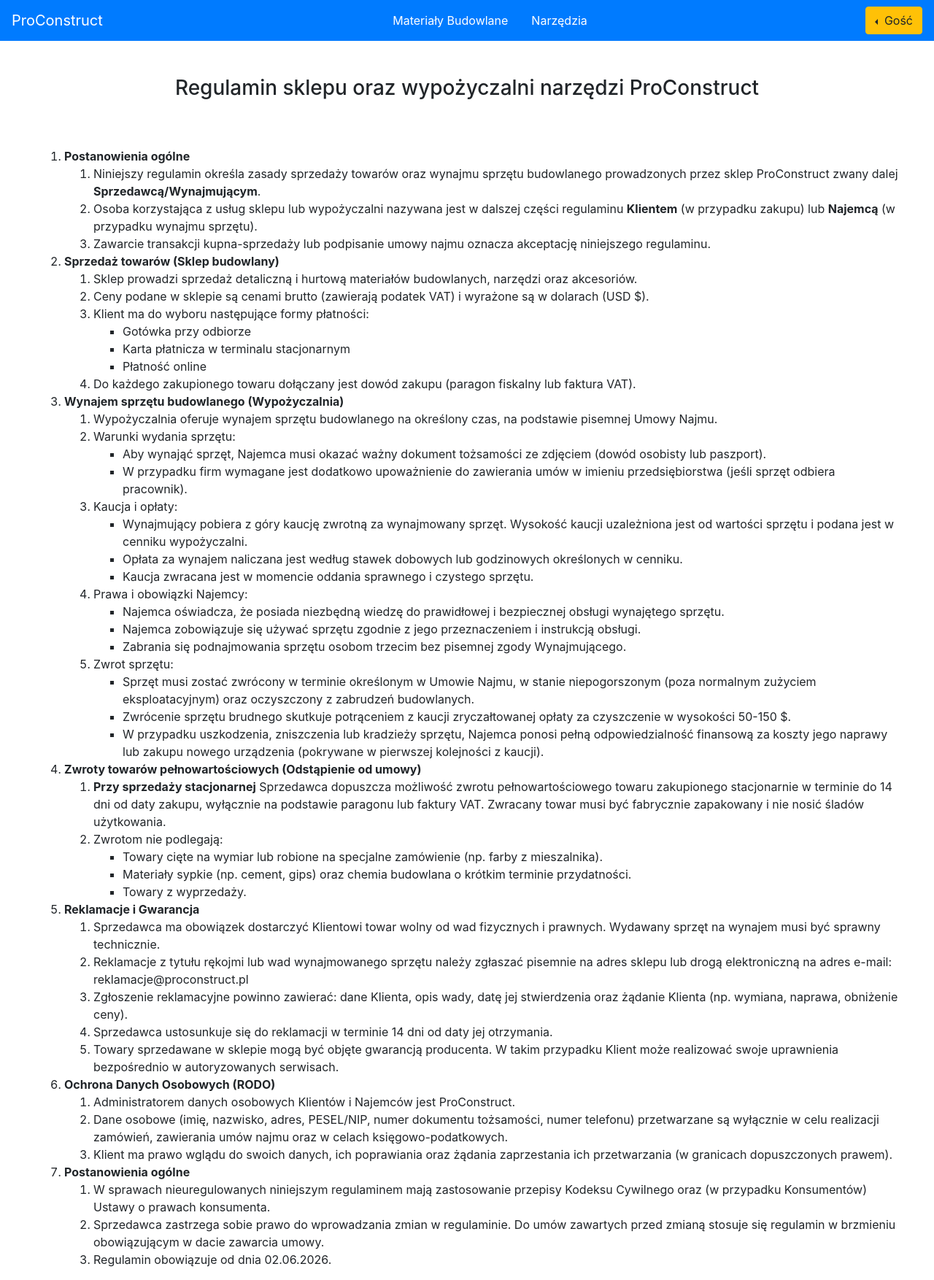
After one commit to Szymqn/ProConstruct, a Django app: page /regulations/ in a window 1280 px wide. The commit adds this page. Shown: the whole page at 73% size. Run offline with Django 5.2, Linux system fonts and the light colour scheme.

Commit message:
added regulations

```diff
--- a/base/urls.py
+++ b/base/urls.py
@@ -21,4 +21,6 @@ urlpatterns = [
     path('update-quantity/<int:cart_item_id>/<str:action>/<str:item_type>/', views.update_quantity, name='update-quantity'),
 
     path('checkout/', views.checkout, name='checkout'),
+
+    path('regulations/', views.regulations, name='regulations'),
 ]
--- a/base/views.py
+++ b/base/views.py
@@ -26,6 +26,9 @@ def equipment_list(request):
 def equipment_details(request, equipment_id):
     equipment = get_object_or_404(Equipment, id=equipment_id)
     return render(request, 'base/equipment_details.html', {'equipment': equipment})
+
+def regulations(request):
+    return render(request, 'base/regulations.html')
 
 
 @login_required()
--- a/templates/base/navbar.html
+++ b/templates/base/navbar.html
@@ -21,6 +21,7 @@
             <div class="dropdown-menu" aria-labelledby="dropdownMenuButton">
                 <a class="dropdown-item" href="{% url 'cart' %}">Koszyk</a>
                 <a class="dropdown-item" href="{% url 'user_details' %}">Twoje konto</a>
+                <a class="dropdown-item" href="{% url 'regulations' %}">Regulamin sklepu</a>
                 {% if request.user.is_staff %}
                     <a class="dropdown-item" href="{% url 'orders_manage' %}">Zarządzaj zamówieniami</a>
                 {% endif %}
--- /dev/null
+++ b/templates/base/regulations.html
@@ -0,0 +1,90 @@
+{% include 'base/navbar.html' %}
+{% block content %}
+
+<section style="width:fit-content;margin-left: auto;margin-right: auto;margin-top:3rem">
+<h3>Regulamin sklepu oraz wypożyczalni narzędzi ProConstruct</h3>
+</section>
+
+<div class="con" style="margin-top: 4rem; width: fit-content; margin-left: 3rem; margin-right: 3rem; ">
+    <ol>
+        <li><b>Postanowienia ogólne</b></li>
+        <ol>
+            <li>Niniejszy regulamin określa zasady sprzedaży towarów oraz wynajmu sprzętu budowlanego prowadzonych przez sklep ProConstruct zwany dalej <b>Sprzedawcą/Wynajmującym</b>.</li>
+            <li>Osoba korzystająca z usług sklepu lub wypożyczalni nazywana jest w dalszej części regulaminu <b>Klientem</b> (w przypadku zakupu) lub <b>Najemcą</b> (w przypadku wynajmu sprzętu).</li>
+            <li>Zawarcie transakcji kupna-sprzedaży lub podpisanie umowy najmu oznacza akceptację niniejszego regulaminu.</li>
+        </ol>
+        <li><b>Sprzedaż towarów (Sklep budowlany)</b></li>
+        <ol>
+            <li>Sklep prowadzi sprzedaż detaliczną i hurtową materiałów budowlanych, narzędzi oraz akcesoriów.</li>
+            <li>Ceny podane w sklepie są cenami brutto (zawierają podatek VAT) i wyrażone są w dolarach (USD $).</li>
+            <li>Klient ma do wyboru następujące formy płatności:</li>
+                <ul>
+                    <li>Gotówka przy odbiorze</li>
+                    <li>Karta płatnicza w terminalu stacjonarnym</li>
+                    <li>Płatność online</li>
+                </ul>
+            <li>Do każdego zakupionego towaru dołączany jest dowód zakupu (paragon fiskalny lub faktura VAT).</li>
+        </ol>
+        <li><b>Wynajem sprzętu budowlanego (Wypożyczalnia)</b></li>
+        <ol>
+            <li>Wypożyczalnia oferuje wynajem sprzętu budowlanego na określony czas, na podstawie pisemnej Umowy Najmu.</li>
+            <li>Warunki wydania sprzętu:</li>
+                <ul>
+                    <li>Aby wynająć sprzęt, Najemca musi okazać ważny dokument tożsamości ze zdjęciem (dowód osobisty lub paszport).</li>
+                    <li>W przypadku firm wymagane jest dodatkowo upoważnienie do zawierania umów w imieniu przedsiębiorstwa (jeśli sprzęt odbiera pracownik).</li>
+                </ul>
+            <li>Kaucja i opłaty:</li>
+                <ul>
+                    <li>Wynajmujący pobiera z góry kaucję zwrotną za wynajmowany sprzęt. Wysokość kaucji uzależniona jest od wartości sprzętu i podana jest w cenniku wypożyczalni.</li>
+                    <li>Opłata za wynajem naliczana jest według stawek dobowych lub godzinowych określonych w cenniku.</li>
+                    <li>Kaucja zwracana jest w momencie oddania sprawnego i czystego sprzętu.</li>
+                </ul>
+            <li>Prawa i obowiązki Najemcy:</li>
+                <ul>
+                    <li>Najemca oświadcza, że posiada niezbędną wiedzę do prawidłowej i bezpiecznej obsługi wynajętego sprzętu.</li>
+                    <li>Najemca zobowiązuje się używać sprzętu zgodnie z jego przeznaczeniem i instrukcją obsługi.</li>
+                    <li>Zabrania się podnajmowania sprzętu osobom trzecim bez pisemnej zgody Wynajmującego.</li>
+                </ul>
+            <li>Zwrot sprzętu:</li>
+                <ul>
+                    <li>Sprzęt musi zostać zwrócony w terminie określonym w Umowie Najmu, w stanie niepogorszonym (poza normalnym zużyciem eksploatacyjnym) oraz oczyszczony z zabrudzeń budowlanych.</li>
+                    <li>Zwrócenie sprzętu brudnego skutkuje potrąceniem z kaucji zryczałtowanej opłaty za czyszczenie w wysokości 50-150 $.</li>
+                    <li>W przypadku uszkodzenia, zniszczenia lub kradzieży sprzętu, Najemca ponosi pełną odpowiedzialność finansową za koszty jego naprawy lub zakupu nowego urządzenia (pokrywane w pierwszej kolejności z kaucji).</li>
+                </ul>
+
+        </ol>
+        <li><b>Zwroty towarów pełnowartościowych (Odstąpienie od umowy)</b></li>
+            <ol>
+                <li>
+                    <b>Przy sprzedaży stacjonarnej</b> Sprzedawca dopuszcza możliwość zwrotu pełnowartościowego towaru zakupionego stacjonarnie w terminie do 14 dni od daty zakupu, wyłącznie na podstawie paragonu lub faktury VAT. Zwracany towar musi być fabrycznie zapakowany i nie nosić śladów użytkowania.</li>
+                <li>Zwrotom nie podlegają:</li>
+                    <ul>
+                        <li>Towary cięte na wymiar lub robione na specjalne zamówienie (np. farby z mieszalnika).</li>
+                        <li>Materiały sypkie (np. cement, gips) oraz chemia budowlana o krótkim terminie przydatności.</li>
+                        <li>Towary z wyprzedaży.</li>
+                    </ul>
+            </ol>
+        <li><b>Reklamacje i Gwarancja</b></li>
+            <ol>
+                <li>Sprzedawca ma obowiązek dostarczyć Klientowi towar wolny od wad fizycznych i prawnych. Wydawany sprzęt na wynajem musi być sprawny technicznie.</li>
+                <li>Reklamacje z tytułu rękojmi lub wad wynajmowanego sprzętu należy zgłaszać pisemnie na adres sklepu lub drogą elektroniczną na adres e-mail: reklamacje@proconstruct.pl</li>
+                <li>Zgłoszenie reklamacyjne powinno zawierać: dane Klienta, opis wady, datę jej stwierdzenia oraz żądanie Klienta (np. wymiana, naprawa, obniżenie ceny).</li>
+                <li>Sprzedawca ustosunkuje się do reklamacji w terminie 14 dni od daty jej otrzymania.</li>
+                <li>Towary sprzedawane w sklepie mogą być objęte gwarancją producenta. W takim przypadku Klient może realizować swoje uprawnienia bezpośrednio w autoryzowanych serwisach.</li>
+            </ol>
+        <li><b>Ochrona Danych Osobowych (RODO)</b></li>
+            <ol>
+                <li>Administratorem danych osobowych Klientów i Najemców jest ProConstruct.</li>
+                <li>Dane osobowe (imię, nazwisko, adres, PESEL/NIP, numer dokumentu tożsamości, numer telefonu) przetwarzane są wyłącznie w celu realizacji zamówień, zawierania umów najmu oraz w celach księgowo-podatkowych.</li>
+                <li>Klient ma prawo wglądu do swoich danych, ich poprawiania oraz żądania zaprzestania ich przetwarzania (w granicach dopuszczonych prawem).</li>
+            </ol>
+        <li><b>Postanowienia ogólne</b></li>
+            <ol>
+                <li>W sprawach nieuregulowanych niniejszym regulaminem mają zastosowanie przepisy Kodeksu Cywilnego oraz (w przypadku Konsumentów) Ustawy o prawach konsumenta.</li>
+                <li>Sprzedawca zastrzega sobie prawo do wprowadzania zmian w regulaminie. Do umów zawartych przed zmianą stosuje się regulamin w brzmieniu obowiązującym w dacie zawarcia umowy.</li>
+                <li>Regulamin obowiązuje od dnia 02.06.2026.</li>
+            </ol>
+    </ol>
+</div>
+
+{% endblock %}
```
